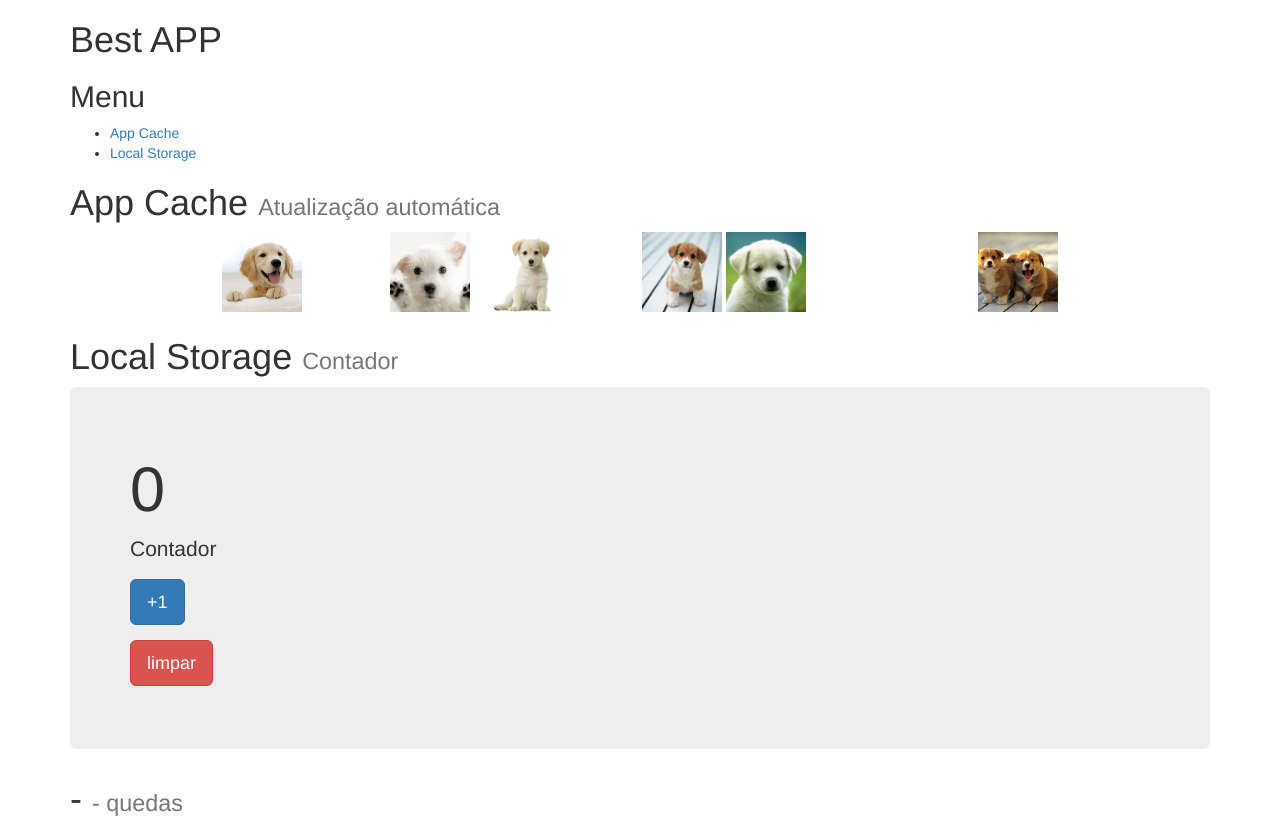
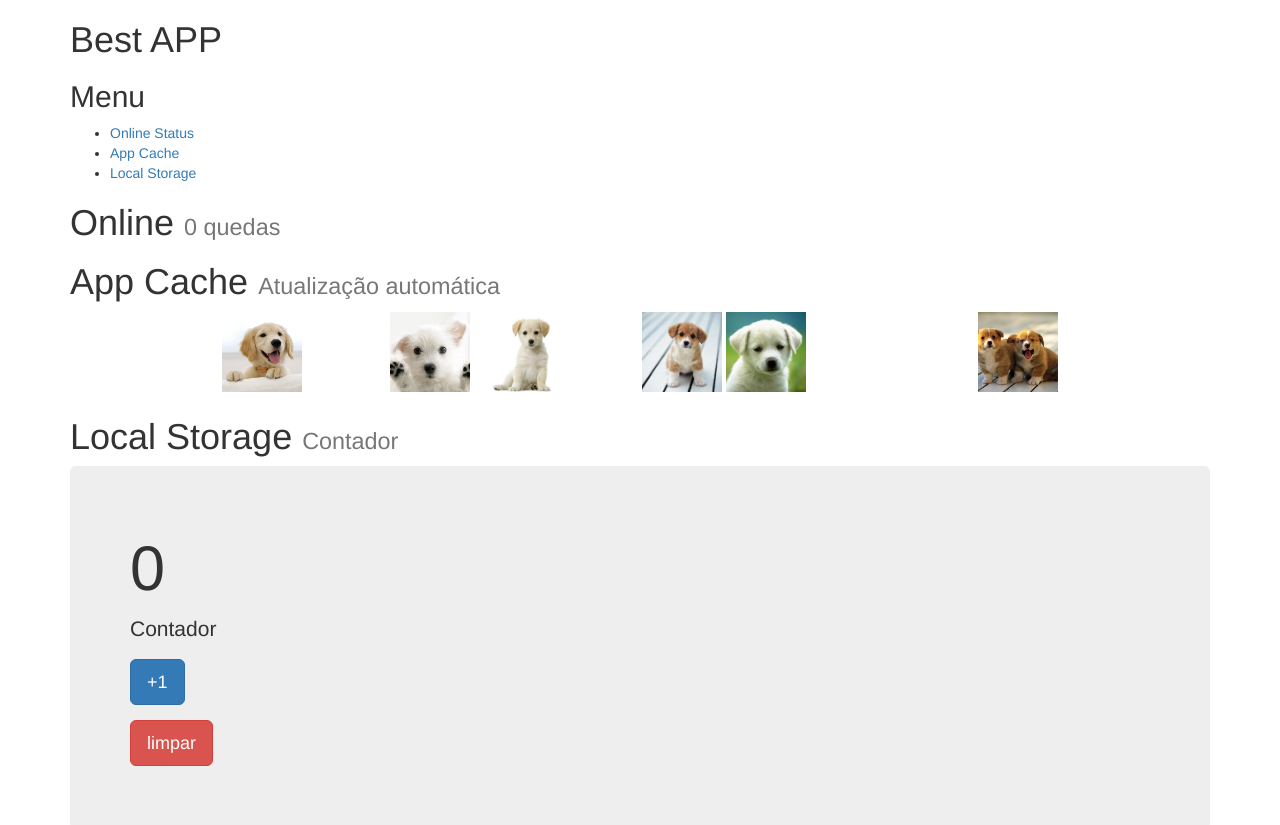
Before and after one commit to BestDesigners/BestApp, a website: page index.html in a window 1280 px wide. Shown: the top 825 px of the page. Drawn offline with nearby package versions, Linux system fonts and the light colour scheme; grey boxes are pictures that could not be loaded.

Commit message:
Rearranges online status section to the top

```diff
--- a/index.html
+++ b/index.html
@@ -26,13 +26,16 @@
             <nav>
                 <h2>Menu</h2>
                 <ul>
+                    <li><a href="#onlineStatus">Online Status</a></li>
                     <li><a href="#appCache">App Cache</a></li>
                     <li><a href="#localStorage">Local Storage</a></li>
                 </ul>
             </nav>
         </header>
         <main role="main">
-
+            <section id="onlineStatus">
+                <h1><span class="status">-</span> <small><span class="quedas">-</span> quedas</small></h1>
+            </section>
             <sections id="appCache">
                 <h1>App Cache <small>Atualização automática</small></h1>
 
@@ -59,9 +62,6 @@
                     <p><a class="btn btn-danger btn-lg" href="#" role="button">limpar</a></p>
                 </div>
             </section>
-            <section id="onlineStatus">
-                <h1><span class="status">-</span> <small><span class="quedas">-</span> quedas</small></h1>
-            </section>
         </main>
         <footer>
             <a href="http://deploybot.com" target="_blank">
@@ -74,6 +74,7 @@
         <script src="libs/jquery/dist/jquery.min.js"></script>
         <script src="libs/bootstrap/dist/js/bootstrap.min.js"></script>
         <script src="src/secao-localStorage/secao-localStorage.js"></script>
+        <script src="src/secao-onlineStatus/secao-onlineStatus.js"></script>
     </div>
 </body>
 
```
Also changed, not shown: src/secao-onlineStatus/secao-onlineStatus.js (renamed from src/secao.sessionStorage.js), 1 other file.
